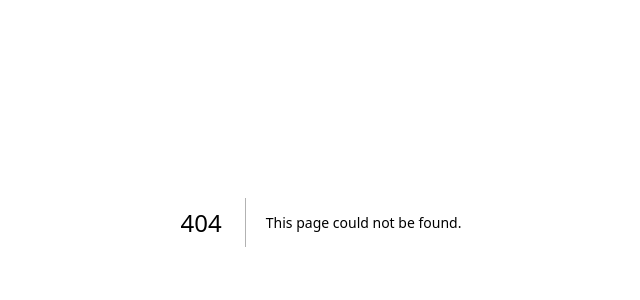
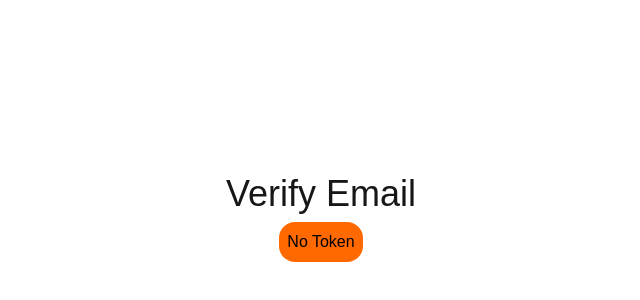
Before and after one commit to rishipatel83/nextauth, a Next.js app: page /verifyemail in a window 1280 px wide. Before the commit this address had no page. Shown: the part 178-478 px from the top of the page, without its empty margins (319-959 px from the left). Built offline with nearby package versions, Linux system fonts and the light colour scheme.

Commit message:
Add Verify Email page with email verification logic and error handling

```diff
--- /dev/null
+++ b/src/app/verifyemail/page.tsx
@@ -0,0 +1,52 @@
+'use client'
+import axios from 'axios'
+import Link from 'next/link'
+import { useEffect, useState } from 'react'
+
+export default function VerifyEmailPage() {
+    const [token, setToken] = useState("")
+    const [verified, setVerified] = useState(false)
+    const [error, setError] = useState(false)
+
+    const verifyUserEmail = async ()=>{
+        try {
+            setError(false)
+            await axios.post("/api/users/verifyemail",{token})
+            setVerified(true)
+        } catch (error: any) {
+            setError(true)
+            console.log(error.response.data)
+        }
+    }
+
+    useEffect(()=>{
+        const urlToken = window.location.search.split("=")[1]
+        setToken(urlToken || "")
+    },[])
+
+    useEffect(()=>{
+        if(token.length > 0) verifyUserEmail()
+    },[token])
+
+
+
+    return (
+        <div className="flex flex-col items-center justify-center min-h-screen py-2 text-center">
+            <h1 className='text-4xl'>Verify Email</h1>
+            <h2 className="p-2 bg-orange-500 text-black m-2 rounded-2xl ">{token ? `${token}` : "No Token"}</h2>
+            {verified && (
+                <div>
+                    <h2 className="text-2xl m-2">Email Verified</h2>
+                    <Link href="/login">
+                        LogIn
+                    </Link>
+                </div>
+            )}
+            {error && (
+                <div>
+                    <h2 className='text-2xl'>Error</h2>
+                </div>
+            )}
+        </div>
+    )
+}
```
